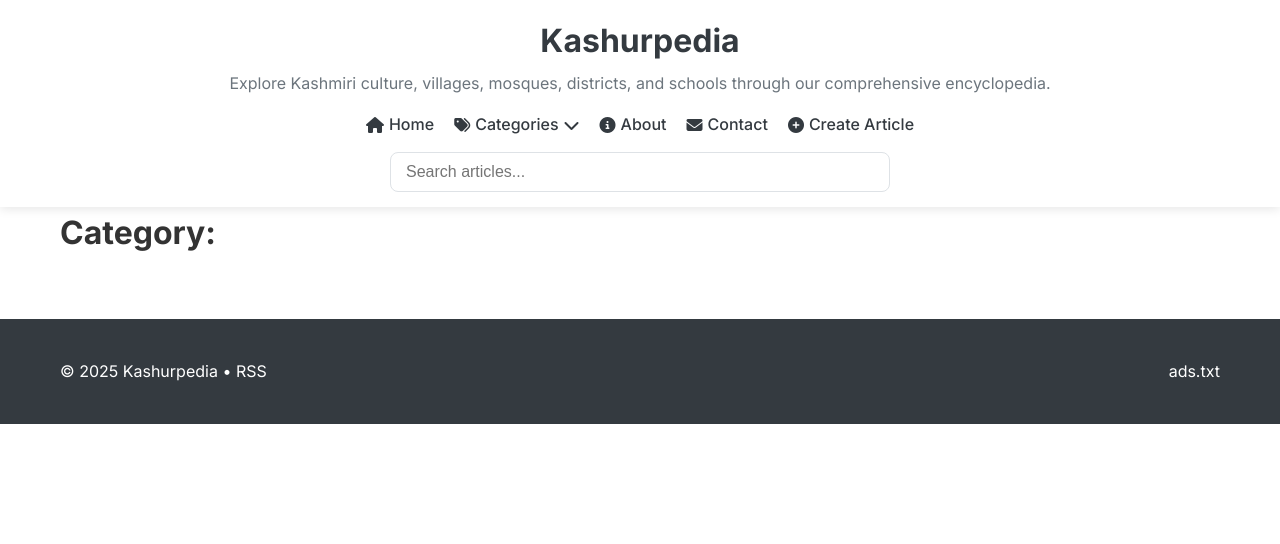
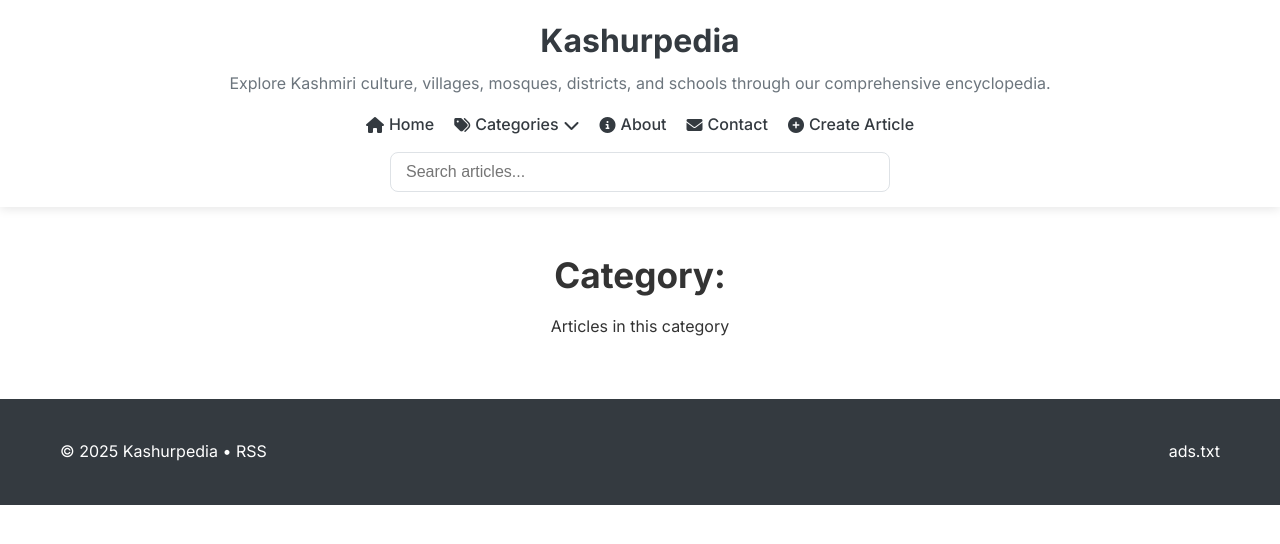
Before and after one commit to itzfew/kashur-koam, a Jekyll site: the page built from categories/village/index.html, in a window 1280 px wide. Shown: the top 544 px of the page. Built offline with Jekyll 4.4.1, drawn with Linux system fonts in a browser that asks for light colours.

Commit message:
Update category.html

```diff
--- a/_layouts/category.html
+++ b/_layouts/category.html
@@ -1,9 +1,33 @@
 ---
 layout: default
 ---
-<h1>Category: {{ page.title }}</h1>
-<ul>
-  {% for post in site.categories[page.title | slugify] %}
-    <li><a href="{{ post.url | relative_url }}">{{ post.title }}</a></li>
+
+<section class="category-header">
+  <h1>Category: {{ page.title }}</h1>
+  <p>{{ page.description | default: "Articles in this category" }}</p>
+</section>
+
+<section class="posts-list">
+  {% for post in site.categories[page.title] %}
+  <article class="post-preview">
+    {% if post.image %}
+    <div class="post-image">
+      <img src="{{ post.image }}" alt="{{ post.title }}">
+    </div>
+    {% endif %}
+    <div class="post-content">
+      <h2><a href="{{ post.url | relative_url }}">{{ post.title }}</a></h2>
+      <p class="meta">
+        <i class="far fa-calendar"></i> {{ post.date | date: "%B %d, %Y" }}
+        {% if post.categories %} • <i class="fas fa-tag"></i>
+        {% for category in post.categories %}
+          <a href="/categories/{{ category | slugify }}/">{{ category }}</a>{% unless forloop.last %}, {% endunless %}
+        {% endfor %}
+        {% endif %}
+      </p>
+      <div class="excerpt">{{ post.excerpt | strip_html | truncate: 250 }}</div>
+      <a class="read-more" href="{{ post.url | relative_url }}">Read More <i class="fas fa-arrow-right"></i></a>
+    </div>
+  </article>
   {% endfor %}
-</ul>
+</section>
```
